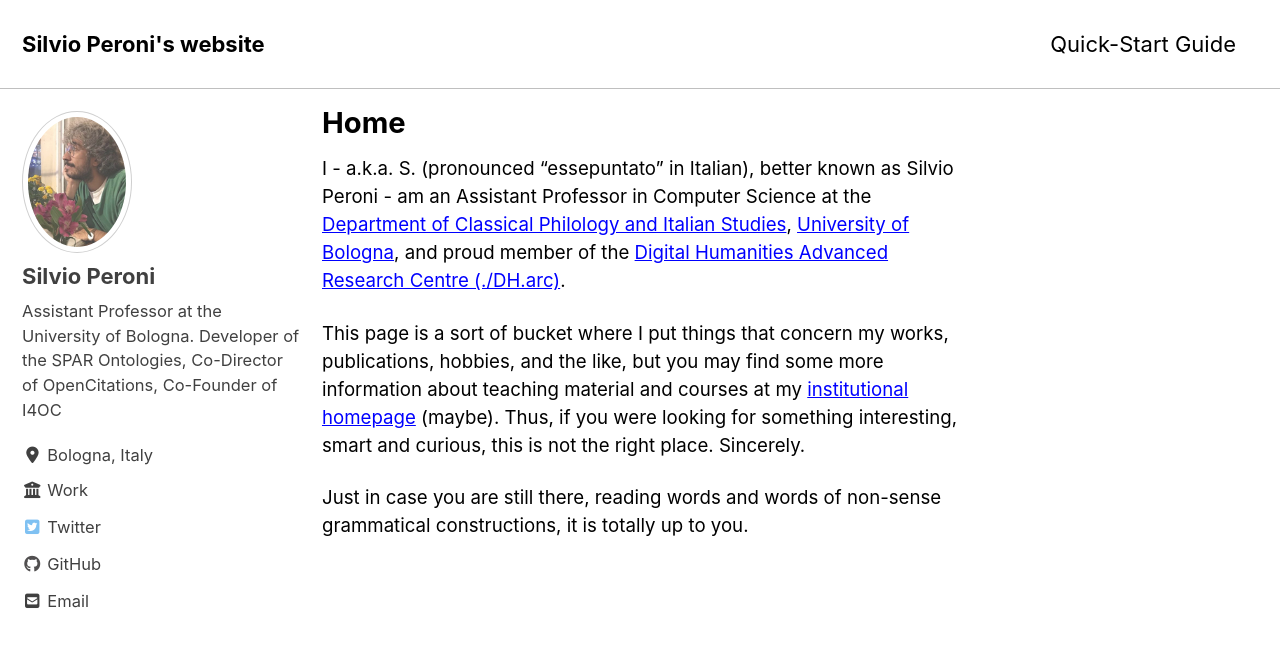
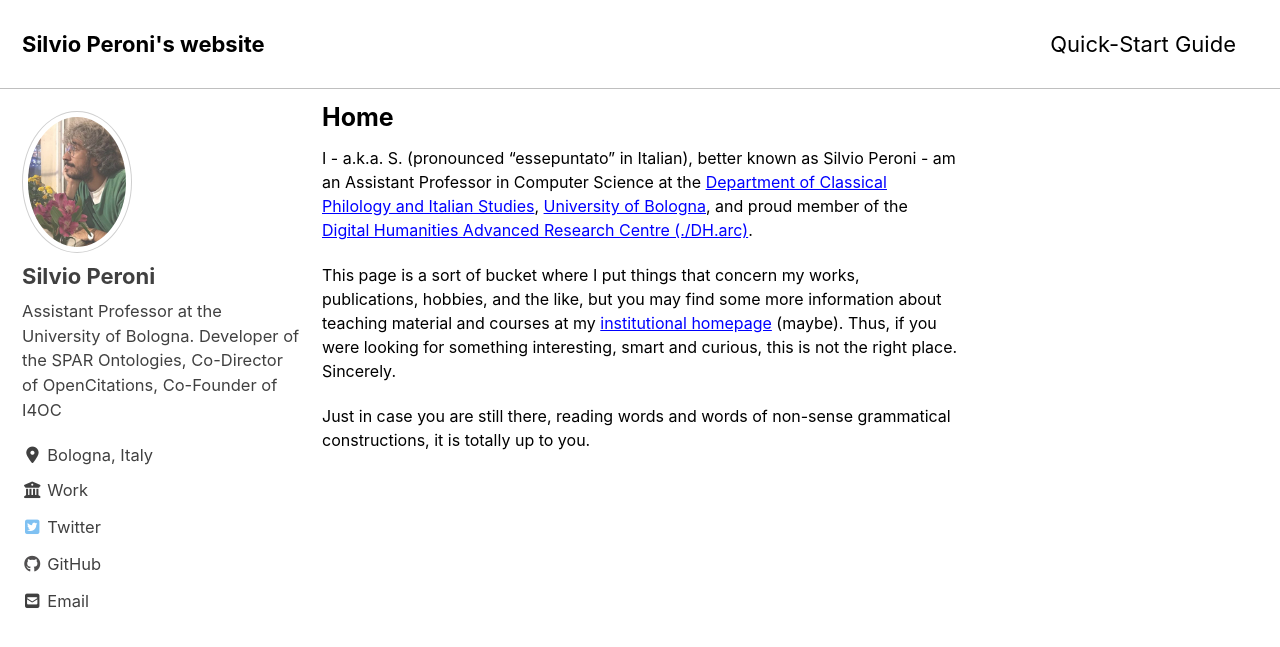
Before and after one commit to essepuntato/essepuntato.github.io, a Jekyll site: the page built from _pages/index.md, in a window 1280 px wide and 900 px high. Shown: the top 647 px of the window. Built offline with Jekyll 4.4.1, drawn with Linux system fonts in a browser that asks for light colours; cached includes are drawn as plain includes; nearby versions of some CDN libraries.

Commit message:
Smaller font

```diff
--- a/assets/css/main.scss
+++ b/assets/css/main.scss
@@ -13,5 +13,5 @@
 }
 
 #main div.archive {
-    font-size: 14pt !important;
+    font-size: 12pt !important;
 }
```
